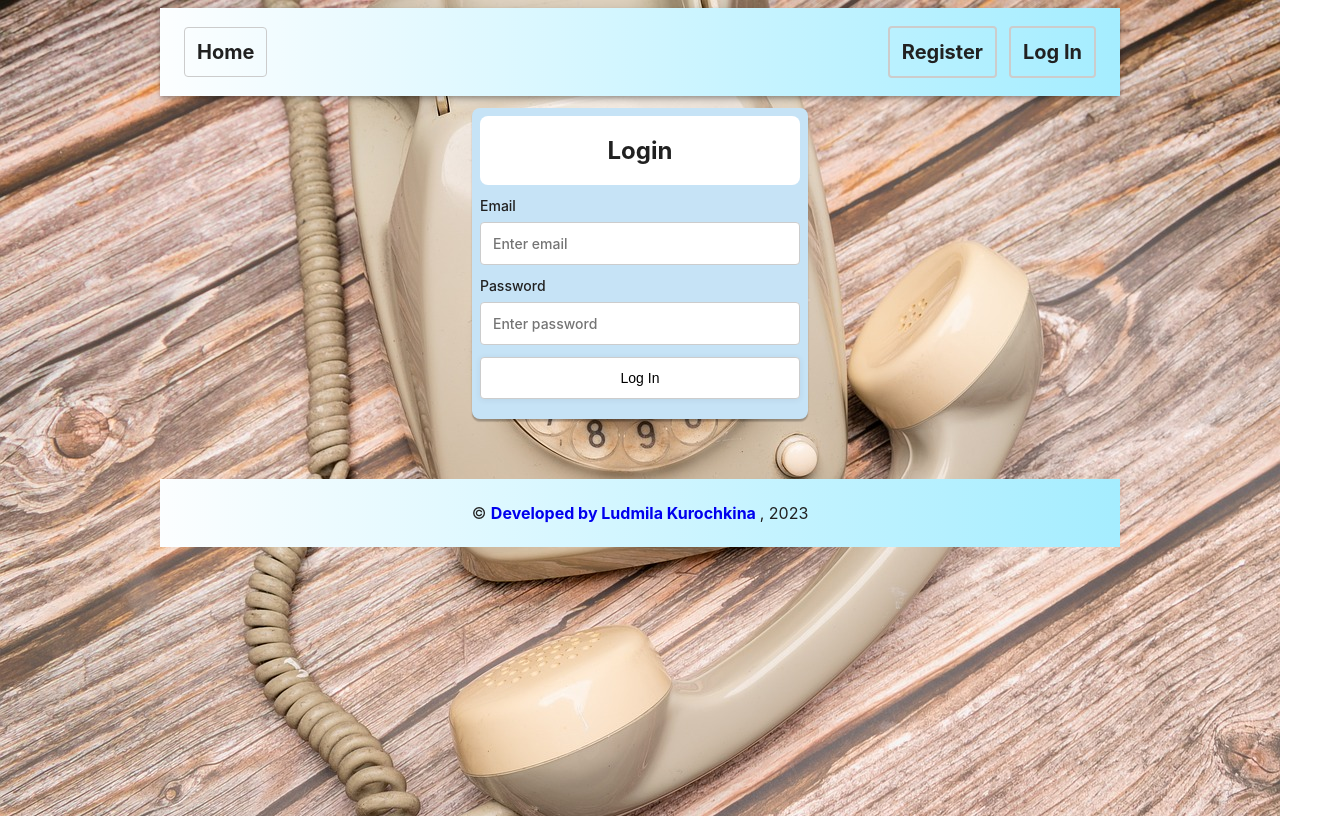
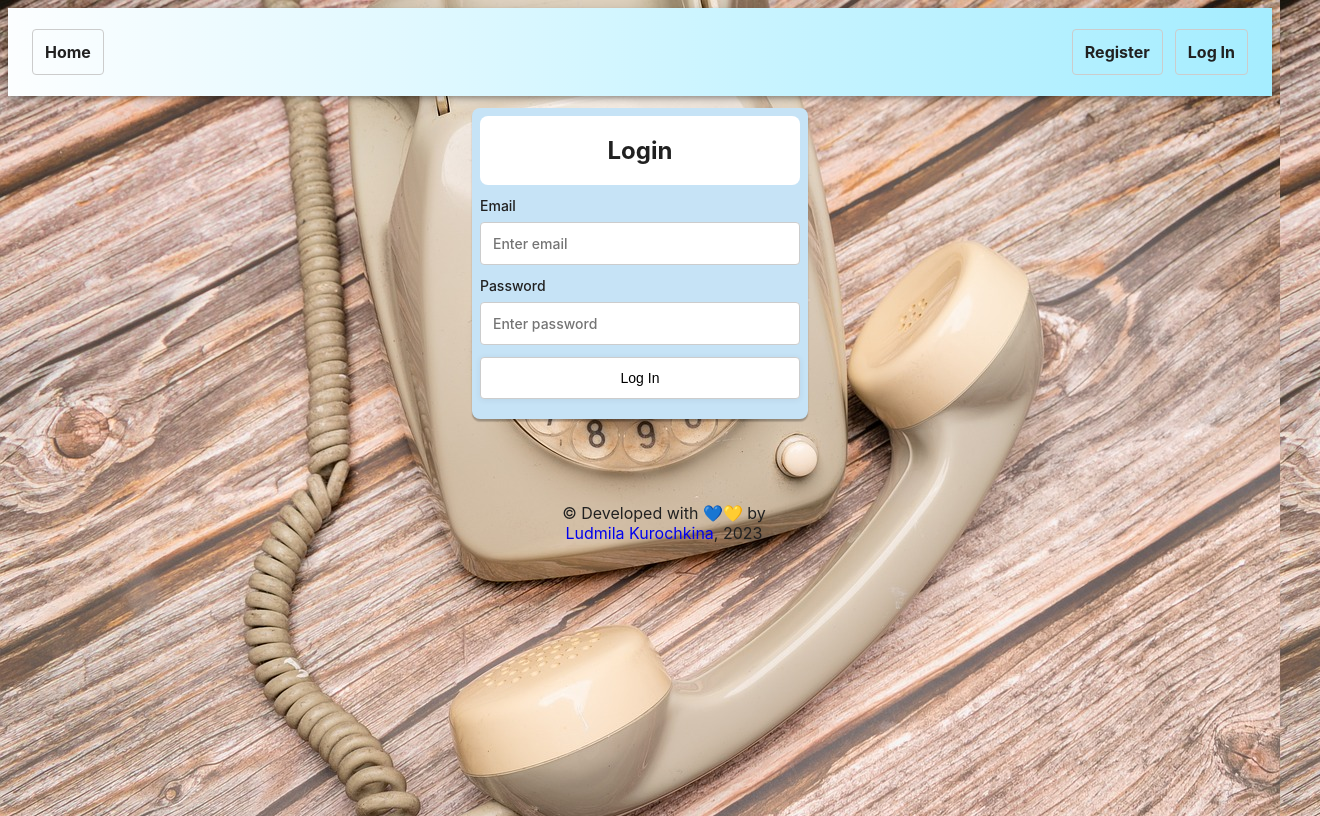
Before and after one commit to ludmilka-k/goit-react-hw-08-phonebook, a React (Create React App) app: page /goit-react-hw-08-phonebook/login in a window 1280 px wide. Shown: the whole page, 1320 px wide, since content can reach past the window. Built offline with nearby package versions, Linux system fonts and the light colour scheme.

Commit message:
Update styles

```diff
--- a/src/components/App.jsx
+++ b/src/components/App.jsx
@@ -26,7 +26,7 @@ export const App = () => {
     if (!token || isLoggedIn) return;
 
     dispatch(refreshUserThunk());
-  }, [token, dispatch]);
+  }, [token, dispatch, isLoggedIn]);
 
   return isRefreshing ? (<Loader />) : (
     <Routes>
@@ -51,7 +51,6 @@ export const App = () => {
           }
         />
       </Route>
-      <Route path="*" element={<HomePage />} />
     </Routes>
   );
 };
--- a/src/components/AuthNav/AuthNav.styled.js
+++ b/src/components/AuthNav/AuthNav.styled.js
@@ -11,12 +11,12 @@ export const StyledNavLink = styled(NavLink)`
   padding: 12px;
   font-weight: 700;
   color: ${props =>props.theme.colors.primaryText};
-  border: ${props => ` 2px solid ${props.theme.colors.grey}`};
+  border: ${props => ` 1px solid ${props.theme.colors.grey}`};
   border-radius: 4px;
-  font-size: 20px;
+  font-size: 16px;
 
   &:hover {
     color: ${props =>props.theme.colors.blue};
-    border: ${props => ` 2px solid ${props.theme.colors.blue}`};
+    border: ${props => ` 1px solid ${props.theme.colors.blue}`};
   }
 `
--- a/src/components/Footer/Footer.jsx
+++ b/src/components/Footer/Footer.jsx
@@ -1,13 +1,11 @@
-import  {StyledFooter, StyledContainer} from './Footer.styled';
+import  { StyledContainer} from './Footer.styled';
 
 export const Footer = () => {
   return (
-    <StyledFooter>
-      <StyledContainer>
-        <p>&#169; <a href="https://github.com/ludmilka-k/goit-react-hw-08-phonebook" target="_blank" rel="noreferrer">
-          <b> Developed by Ludmila Kurochkina </b></a>
-          , 2023</p>
-      </StyledContainer>
-    </StyledFooter>
+    <StyledContainer>
+      <p>&#169; Developed with 💙💛 by</p>
+      <p><a href="https://github.com/ludmilka-k/goit-react-hw-08-phonebook" target="_blank" rel="noreferrer">
+     Ludmila Kurochkina</a>, 2023</p>
+    </StyledContainer>
   );
 };
--- a/src/components/Footer/Footer.styled.js
+++ b/src/components/Footer/Footer.styled.js
@@ -1,12 +1,17 @@
 import styled from '@emotion/styled';
 
-export  const StyledFooter = styled.footer`
-  background: linear-gradient(270deg, #A5EDFF 0%, #FCFEFF 100%);
-`;
 export const StyledContainer = styled.div`
   margin-top: 60px;
+  bottom: 0;
+  position: sticky;
+  width: 100%;
+  z-index: 1100;
   padding: 24px;
   text-align: center;
   color: ${props =>props.theme.colors.primaryText};
+  //background: linear-gradient(270deg, #A5EDFF 0%, #FCFEFF 100%);
+`;
 
+export  const FooterLink = styled.footer`
+  color: ${props =>props.theme.colors.blue};
 `;
--- a/src/components/Layout/Layout.jsx
+++ b/src/components/Layout/Layout.jsx
@@ -3,18 +3,20 @@ import { Suspense } from 'react';
 import { AppBar } from '../AppBar';
 import { Footer } from '../Footer';
 import { Loader } from '../Loader';
-import { Wrapper } from './Layout.styled';
+import { Wrapper, Main } from './Layout.styled';
 
 export const Layout = () => {
   return (
     <Wrapper>
       <AppBar />
-      <main>
+      <Main>
         <Suspense fallback={<Loader />}>
           <Outlet />
         </Suspense>
-      </main>
-      <Footer />
+      </Main>
+      <footer>
+        <Footer />
+      </footer>
     </Wrapper>
   );
 };
--- a/src/components/Layout/Layout.styled.js
+++ b/src/components/Layout/Layout.styled.js
@@ -1,7 +1,11 @@
 import styled from '@emotion/styled';
 
 export const Wrapper = styled.div`
-  max-width: 960px;
-  margin: 0 auto;
-  padding: 0 16px;
+  min-height: 100vh;
+  display: flex;
+  flex-direction: column;
 `;
+
+export const Main = styled.main`
+  //flex: 1 1 auto;
+`;
--- a/src/components/Navigation/Navigation.styled.js
+++ b/src/components/Navigation/Navigation.styled.js
@@ -9,7 +9,7 @@ export const StyledNavLink = styled(NavLink)`
   color: ${props =>props.theme.colors.primaryText};
   border: ${props => ` 1px solid ${props.theme.colors.grey}`};
   border-radius: 4px;
-  font-size: 20px;
+  font-size: 16px;
 
   &:hover {
     color: ${props =>props.theme.colors.blue};
--- a/src/components/UserMenu/UserMenu.jsx
+++ b/src/components/UserMenu/UserMenu.jsx
@@ -11,7 +11,7 @@ export const UserMenu = () => {
   const userName = userData ? userData.name : "";
   return (
     <Wrapper>
-      <Text>Welcome to Phonebook {userName} </Text>
+      <Text>Welcome {userName} </Text>
       <ButtonLogOut type="button" onClick={() => dispatch(logoutUserThunk())}>
         Logout
       </ButtonLogOut>
--- a/src/components/UserMenu/UserMenu.styled.js
+++ b/src/components/UserMenu/UserMenu.styled.js
@@ -2,6 +2,7 @@ import styled from '@emotion/styled';
 
 export const Wrapper = styled.div`
   display: flex;
+  flex-wrap: wrap;
   align-items: center;
   gap: 12px;
 `;
```
